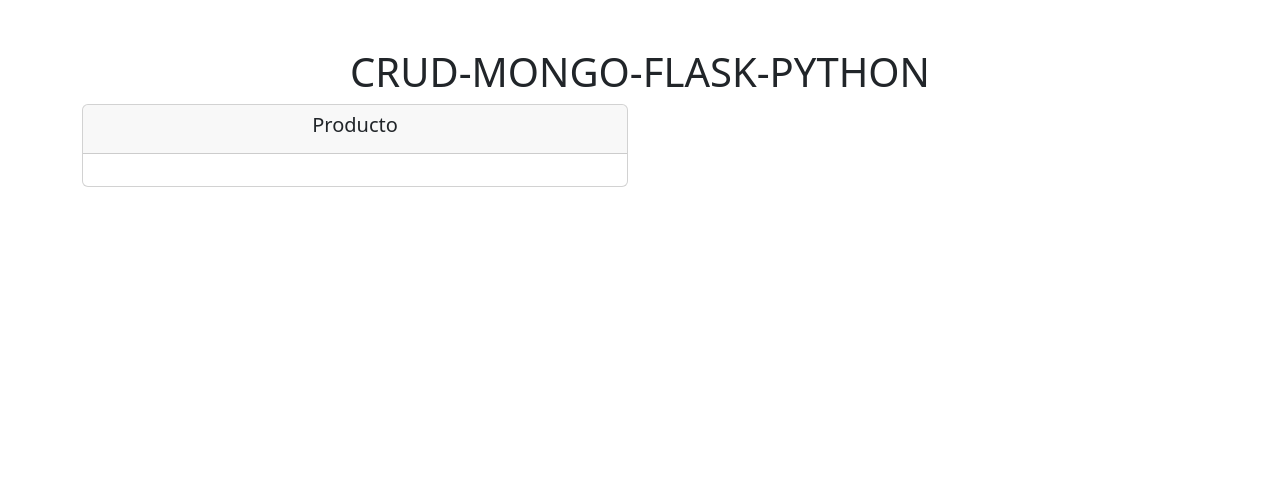
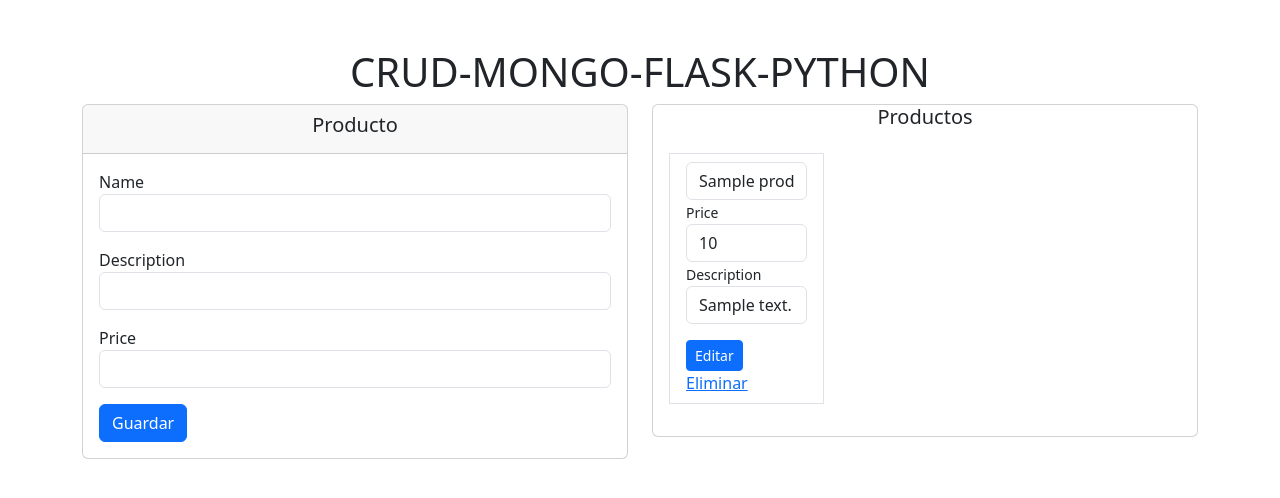
Before and after one commit to jonatanvillegas/Python_flask_mongo, a Flask app: page / in a window 1280 px wide. Shown: the top 498 px of the page. Run offline with Flask 3, Linux system fonts and the light colour scheme; a database or web service that is not in the repository returns one stand-in record (values such as "Sample title").

Commit message:
creando el bucle para mostrar la cantidad de productos con los botones de actualizar y eliminar con las rutas establecidas

```diff
--- a/templates/index.html
+++ b/templates/index.html
@@ -1,5 +1,5 @@
 <!DOCTYPE html>
-<html lang="en">
+<html lang="es">
 <head>
     <meta charset="UTF-8">
     <meta http-equiv="X-UA-Compatible" content="IE=edge">
@@ -23,7 +23,46 @@
                         </h5>
                     </div>
                     <div class="card-body">
-                        <form action="/products" method="post"></form>
+                        <form action="/products" method="post">
+                             <label>Name</label>
+                             <input type="text" class="form-control mb-3" name="name">
+                             <label>Description</label>
+                             <input type="text" class="form-control mb-3" name="description">
+                             <label>Price</label>
+                             <input type="text" class="form-control mb-3" name="price">
+                             <button class="btn btn-primary" type="submit">Guardar</button>
+                        </form>
+                    </div>
+                </div>
+            </div>
+            <div class="col-md-6">
+                <div class="card">
+                    <div class="car-header">
+                        <h5 class="text-center">Productos</h5>
+
+                    </div>
+                    <div class="card-body">
+                        <ul class="list-group">
+                          <div class="row row-col-2 row-cols-sm-2 row-cols-md-3 row-cols-lg-3 ">
+                            {% for producto in productos %}
+
+                                <div class="col ">
+                                    <li class="list-group-item mb-3">
+                                        <form action="/edit/{{producto.name}}" method="POST">
+                                            <input type="text" class="form-control" value="{{producto.name}}" name="name">
+                                            <small>Price</small>
+                                            <input type="text" class="form-control" value="{{producto.price}}" name="price">
+                                            <small>Description</small>
+                                            <input type="text" class="form-control" value="{{producto.description}}" name="description">
+                                            <button class="btn btn-primary btn-sm mt-3" type="submit">Editar</button>
+                                            <a href="/delete/{{producto.name}}"> Eliminar</a>
+                                        </form>
+                                    </li>
+                                </div>
+
+                             {% endfor %}
+                          </div>
+                        </ul>
                     </div>
                 </div>
             </div>
```
